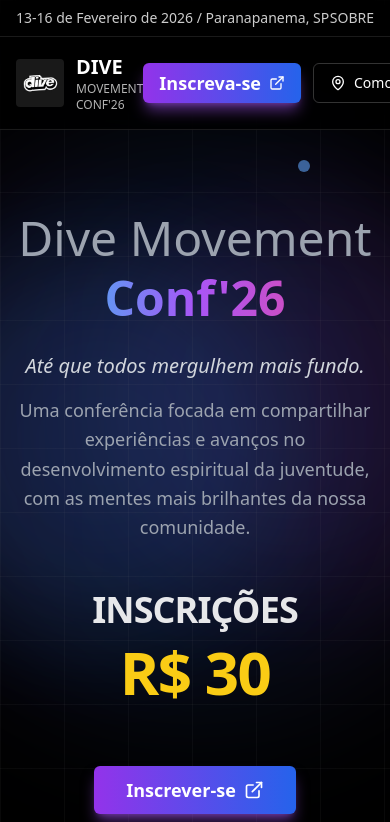
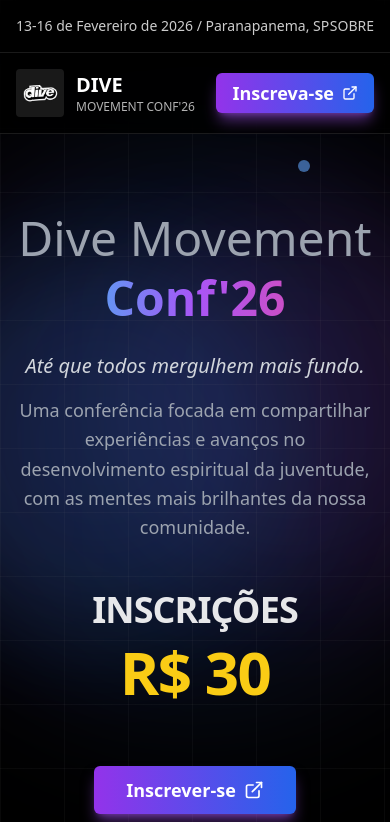
Before and after one commit to brunomatheusc/dive-conf-2026, a Next.js app: page / in a window 390 px wide. Shown: the top 822 px of the page. Built offline with nearby package versions, Linux system fonts and the light colour scheme.

Commit message:
feat: Update navbar

```diff
--- a/src/components/Navbar.tsx
+++ b/src/components/Navbar.tsx
@@ -12,8 +12,8 @@
     <nav className="fixed top-0 left-0 right-0 z-50 bg-black/80 backdrop-blur-md border-b border-white/10">
       {/* Top Bar - Date and Location */}
       <div className="border-b border-white/10">
-        <div className="container mx-auto px-4 sm:px-6 lg:px-8">
-          <div className="flex items-center justify-between py-2">
+        <div className="container mx-auto p-4 sm:px-6 lg:px-8">
+          <div className="flex items-center justify-between">
             <p className="text-sm text-white/80">
               13-16 de Fevereiro de 2026 / Paranapanema, SP
             </p>
@@ -71,7 +71,7 @@
 
             <Button
               variant="outline"
-              className="border-white/20 bg-transparent hover:bg-white/10 text-white"
+              className="hidden sm:block border-white/20 bg-transparent hover:bg-white/10 text-white"
               asChild
             >
               <a
```
